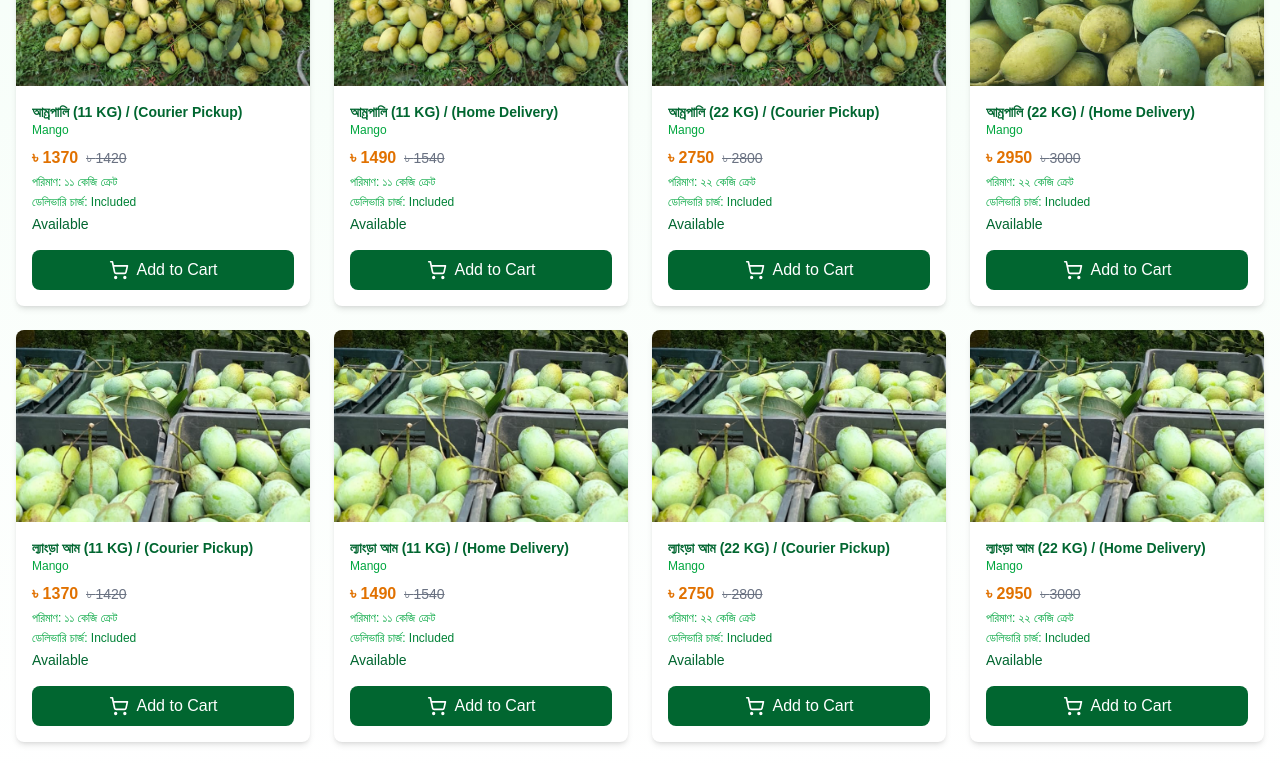
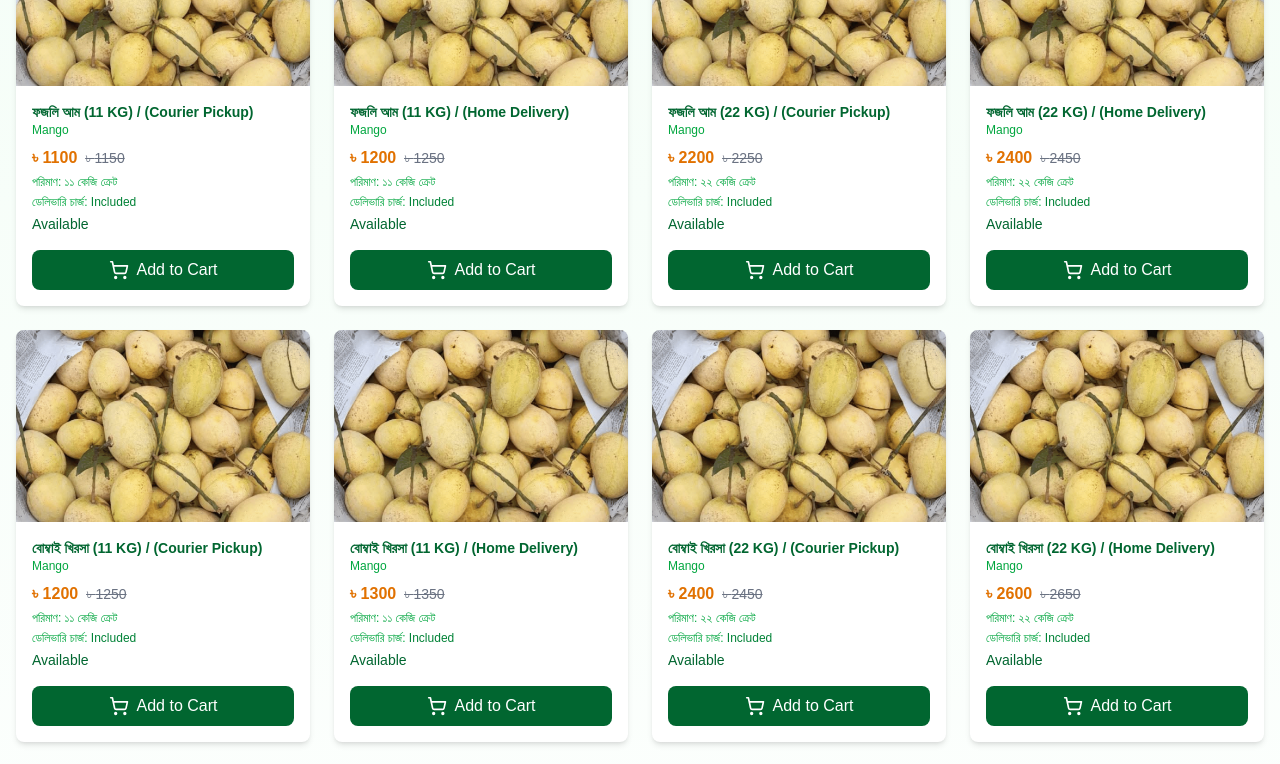
Before and after one commit to HubJourney123/ahnaf-farming-frontend, a Next.js app: page / in a window 1280 px wide. Shown: the part 2000-2764 px from the top of the page. Built offline with nearby package versions, Linux system fonts and the light colour scheme.

Commit message:
Update products.js

```diff
--- a/src/data/products.js
+++ b/src/data/products.js
@@ -80,7 +80,7 @@ const products = [
     price: 1430,
     image: '/mango/khirsapat.png',
     details: 'আমের সাইজ প্রতি ২০ কেজিতে প্রায় ৭৫-৯০ পিস হয়ে থাকে। নোট: প্রচন্ড গরমের কারণে বা কুরিয়ারে পরিবহণের সময় ৫-১০% আম হয়ত নষ্ট হতে পারে। এটা স্বাভাবিক। কিন্তু যদি ১৫% বা বেশি আম নষ্ট হয় তাহলে রাগারাগি না করে ছবিসহ বিষয়টা অবগত করার অনুরোধ রইল। আলোচনার মাধ্যমে অবশ্যই সমাধান করা হবে ',
-    availability: 'available',
+    availability: 'unavailable',
     পরিমাণ: '১১ কেজি ক্রেট',
     deliveryCharge: 0, // Free delivery
   },
@@ -92,7 +92,7 @@ const products = [
     price: 1530,
     image: '/mango/khirsapat.png',
     details: 'আমের সাইজ প্রতি ২০ কেজিতে প্রায় ৭৫-৯৫ পিস হয়ে থাকে। নোট: প্রচন্ড গরমের কারণে বা কুরিয়ারে পরিবহণের সময় ৫-১০% আম হয়ত নষ্ট হতে পারে। এটা স্বাভাবিক। কিন্তু যদি ১৫% বা বেশি আম নষ্ট হয় তাহলে রাগারাগি না করে ছবিসহ বিষয়টা অবগত করার অনুরোধ রইল। আলোচনার মাধ্যমে অবশ্যই সমাধান করা হবে ',
-    availability: 'available',
+    availability: 'unavailable',
     পরিমাণ: '১১ কেজি ক্রেট',
     deliveryCharge: 0, // Free delivery
   },
@@ -104,7 +104,7 @@ const products = [
     price: 2830,
     image: '/mango/khirsapat.png',
     details: 'আমের সাইজ প্রতি ২০ কেজিতে প্রায় ৭৫-৯০ পিস হয়ে থাকে। নোট: প্রচন্ড গরমের কারণে বা কুরিয়ারে পরিবহণের সময় ৫-১০% আম হয়ত নষ্ট হতে পারে। এটা স্বাভাবিক। কিন্তু যদি ১৫% বা বেশি আম নষ্ট হয় তাহলে রাগারাগি না করে ছবিসহ বিষয়টা অবগত করার অনুরোধ রইল। আলোচনার মাধ্যমে অবশ্যই সমাধান করা হবে',
-    availability: 'available',
+    availability: 'unavailable',
     পরিমাণ: '২২ কেজি ক্রেট',
     deliveryCharge: 0, // Free delivery
   },
@@ -116,7 +116,7 @@ const products = [
     price: 2980,
     image: '/mango/khirsapat.png',
     details: 'আমের সাইজ প্রতি ২০ কেজিতে প্রায় ৭৫-৯০ পিস হয়ে থাকে। নোট: প্রচন্ড গরমের কারণে বা কুরিয়ারে পরিবহণের সময় ৫-১০% আম হয়ত নষ্ট হতে পারে। এটা স্বাভাবিক। কিন্তু যদি ১৫% বা বেশি আম নষ্ট হয় তাহলে রাগারাগি না করে ছবিসহ বিষয়টা অবগত করার অনুরোধ রইল। আলোচনার মাধ্যমে অবশ্যই সমাধান করা হবে',
-    availability: 'available',
+    availability: 'unavailable',
     পরিমাণ: '২২ কেজি ক্রেট',
     deliveryCharge: 0, // Free delivery
   },
@@ -272,7 +272,7 @@ const products = [
     price: 1370,
     image: '/mango/langra.jpeg',
     details: 'আমের সাইজ প্রতি ২০ কেজিতে প্রায় ১০০-১২০ পিস হয়ে থাকে। গাছ এবং এলাকা ভেদে সামান্য কম বেশি হতে পারে। তবে আম গুলো ফ্রেশ এবং সুস্বাদু। Excellent Quality. নোট: প্রচন্ড গরমের কারণে বা কুরিয়ারে পরিবহণের সময় ৫-১০% আম হয়ত নষ্ট হতে পারে। এটা স্বাভাবিক। কিন্তু যদি ১৫% বা বেশি আম নষ্ট হয় তাহলে রাগারাগি না করে ছবিসহ বিষয়টা অবগত করার অনুরোধ রইল। আলোচনার মাধ্যমে অবশ্যই সমাধান করা হবে',
-    availability: 'available',
+    availability: 'unavailable',
     পরিমাণ: '১১ কেজি ক্রেট',
     deliveryCharge: 0, // Free delivery
   },
@@ -284,7 +284,7 @@ const products = [
     price: 1490,
     image: '/mango/langra.jpeg',
     details: 'আমের সাইজ প্রতি ২০ কেজিতে প্রায় ১০০-১২০ পিস হয়ে থাকে। গাছ এবং এলাকা ভেদে সামান্য কম বেশি হতে পারে। তবে আম গুলো ফ্রেশ এবং সুস্বাদু। Excellent Quality. নোট: প্রচন্ড গরমের কারণে বা কুরিয়ারে পরিবহণের সময় ৫-১০% আম হয়ত নষ্ট হতে পারে। এটা স্বাভাবিক। কিন্তু যদি ১৫% বা বেশি আম নষ্ট হয় তাহলে রাগারাগি না করে ছবিসহ বিষয়টা অবগত করার অনুরোধ রইল। আলোচনার মাধ্যমে অবশ্যই সমাধান করা হবে',
-    availability: 'available',
+    availability: 'unavailable',
     পরিমাণ: '১১ কেজি ক্রেট',
     deliveryCharge: 0, // Free delivery
   },
@@ -296,7 +296,7 @@ const products = [
     price: 2750,
     image: '/mango/langra.jpeg',
     details: 'আমের সাইজ প্রতি ২০ কেজিতে প্রায় ১০০-১২০ পিস হয়ে থাকে। গাছ এবং এলাকা ভেদে সামান্য কম বেশি হতে পারে। তবে আম গুলো ফ্রেশ এবং সুস্বাদু। Excellent Quality. নোট: প্রচন্ড গরমের কারণে বা কুরিয়ারে পরিবহণের সময় ৫-১০% আম হয়ত নষ্ট হতে পারে। এটা স্বাভাবিক। কিন্তু যদি ১৫% বা বেশি আম নষ্ট হয় তাহলে রাগারাগি না করে ছবিসহ বিষয়টা অবগত করার অনুরোধ রইল। আলোচনার মাধ্যমে অবশ্যই সমাধান করা হবে',
-    availability: 'available',
+    availability: 'unavailable',
     পরিমাণ: '২২ কেজি ক্রেট',
     deliveryCharge: 0, // Free delivery
   },
@@ -308,7 +308,7 @@ const products = [
     price: 2950,
     image: '/mango/langra.jpeg',
     details: 'আমের সাইজ প্রতি ২০ কেজিতে প্রায় ১০০-১২০ পিস হয়ে থাকে। গাছ এবং এলাকা ভেদে সামান্য কম বেশি হতে পারে। তবে আম গুলো ফ্রেশ এবং সুস্বাদু। Excellent Quality. নোট: প্রচন্ড গরমের কারণে বা কুরিয়ারে পরিবহণের সময় ৫-১০% আম হয়ত নষ্ট হতে পারে। এটা স্বাভাবিক। কিন্তু যদি ১৫% বা বেশি আম নষ্ট হয় তাহলে রাগারাগি না করে ছবিসহ বিষয়টা অবগত করার অনুরোধ রইল। আলোচনার মাধ্যমে অবশ্যই সমাধান করা হবে',
-    availability: 'available',
+    availability: 'unavailable',
     পরিমাণ: '২২ কেজি ক্রেট',
     deliveryCharge: 0, // Free delivery
   },
@@ -317,10 +317,10 @@ const products = [
     name: 'ফজলি আম (11 KG)',
     en:'(Courier Pickup)',
     category: 'Mango',
-    price: 2000,
+    price: 1100,
     image: '/mango/fazli.png',
     details: 'আমের সাইজ প্রতি ২০ কেজিতে প্রায় ৫০-৬০ পিস হয়ে থাকে। গাছ এবং এলাকা ভেদে সামান্য কম বেশি হতে পারে। তবে আম গুলো ফ্রেশ এবং সুস্বাদু। Excellent Quality',
-    availability: 'unavailable',
+    availability: 'available',
     পরিমাণ: '১১ কেজি ক্রেট',
     deliveryCharge: 0, // Free delivery
   },
@@ -329,10 +329,10 @@ const products = [
     name: 'ফজলি আম (11 KG)',
     en:'(Home Delivery)',
     category: 'Mango',
-    price: 2000,
+    price: 1200,
     image: '/mango/fazli.png',
     details: 'আমের সাইজ প্রতি ২০ কেজিতে প্রায় ৫০-৬০ পিস হয়ে থাকে। গাছ এবং এলাকা ভেদে সামান্য কম বেশি হতে পারে। তবে আম গুলো ফ্রেশ এবং সুস্বাদু। Excellent Quality',
-    availability: 'unavailable',
+    availability: 'available',
     পরিমাণ: '১১ কেজি ক্রেট',
     deliveryCharge: 0, // Free delivery
   },
@@ -341,10 +341,10 @@ const products = [
     name: 'ফজলি আম (22 KG)',
     en:'(Courier Pickup)',
     category: 'Mango',
-    price: 4000,
+    price: 2200,
     image: '/mango/fazli.png',
     details: 'আমের সাইজ প্রতি ২০ কেজিতে প্রায় ৫০-৬০ পিস হয়ে থাকে। গাছ এবং এলাকা ভেদে সামান্য কম বেশি হতে পারে। তবে আম গুলো ফ্রেশ এবং সুস্বাদু। Excellent Quality. নোট: প্রচন্ড গরমের কারণে বা কুরিয়ারে পরিবহণের সময় ৫-১০% আম হয়ত নষ্ট হতে পারে। এটা স্বাভাবিক। কিন্তু যদি ১৫% বা বেশি আম নষ্ট হয় তাহলে রাগারাগি না করে ছবিসহ বিষয়টা অবগত করার অনুরোধ রইল। আলোচনার মাধ্যমে অবশ্যই সমাধান করা হবে',
-    availability: 'unavailable',
+    availability: 'available',
     পরিমাণ: '২২ কেজি ক্রেট',
     deliveryCharge: 0, // Free delivery
   },
@@ -353,10 +353,10 @@ const products = [
     name: 'ফজলি আম (22 KG)',
     en:'(Home Delivery)',
     category: 'Mango',
-    price: 4000,
+    price: 2400,
     image: '/mango/fazli.png',
     details: 'আমের সাইজ প্রতি ২০ কেজিতে প্রায় ৫০-৬০ পিস হয়ে থাকে। গাছ এবং এলাকা ভেদে সামান্য কম বেশি হতে পারে। তবে আম গুলো ফ্রেশ এবং সুস্বাদু। Excellent Quality. নোট: প্রচন্ড গরমের কারণে বা কুরিয়ারে পরিবহণের সময় ৫-১০% আম হয়ত নষ্ট হতে পারে। এটা স্বাভাবিক। কিন্তু যদি ১৫% বা বেশি আম নষ্ট হয় তাহলে রাগারাগি না করে ছবিসহ বিষয়টা অবগত করার অনুরোধ রইল। আলোচনার মাধ্যমে অবশ্যই সমাধান করা হবে',
-    availability: 'unavailable',
+    availability: 'available',
     পরিমাণ: '২২ কেজি ক্রেট',
     deliveryCharge: 0, // Free delivery
   },
@@ -365,10 +365,10 @@ const products = [
     name: 'বোম্বাই খিরসা (11 KG)',
     en:'(Courier Pickup)',
     category: 'Mango',
-    price: 2000,
+    price: 1200,
     image: '/mango/fazli.png',
     details: 'আমের সাইজ প্রতি ২০ কেজিতে প্রায় ৫০-৬০ পিস হয়ে থাকে। গাছ এবং এলাকা ভেদে সামান্য কম বেশি হতে পারে। তবে আম গুলো ফ্রেশ এবং সুস্বাদু। Excellent Quality',
-    availability: 'unavailable',
+    availability: 'available',
     পরিমাণ: '১১ কেজি ক্রেট',
     deliveryCharge: 0, // Free delivery
   },
@@ -377,10 +377,10 @@ const products = [
     name: 'বোম্বাই খিরসা (11 KG)',
     en:'(Home Delivery)',
     category: 'Mango',
-    price: 2000,
+    price: 1300,
     image: '/mango/fazli.png',
     details: 'আমের সাইজ প্রতি ২০ কেজিতে প্রায় ৫০-৬০ পিস হয়ে থাকে। গাছ এবং এলাকা ভেদে সামান্য কম বেশি হতে পারে। তবে আম গুলো ফ্রেশ এবং সুস্বাদু। Excellent Quality',
-    availability: 'unavailable',
+    availability: 'available',
     পরিমাণ: '১১ কেজি ক্রেট',
     deliveryCharge: 0, // Free delivery
   },
@@ -389,10 +389,10 @@ const products = [
     name: 'বোম্বাই খিরসা (22 KG)',
     en:'(Courier Pickup)',
     category: 'Mango',
-    price: 4000,
+    price: 2400,
     image: '/mango/fazli.png',
     details: 'আমের সাইজ প্রতি ২০ কেজিতে প্রায় ৫০-৬০ পিস হয়ে থাকে। গাছ এবং এলাকা ভেদে সামান্য কম বেশি হতে পারে। তবে আম গুলো ফ্রেশ এবং সুস্বাদু। Excellent Quality. নোট: প্রচন্ড গরমের কারণে বা কুরিয়ারে পরিবহণের সময় ৫-১০% আম হয়ত নষ্ট হতে পারে। এটা স্বাভাবিক। কিন্তু যদি ১৫% বা বেশি আম নষ্ট হয় তাহলে রাগারাগি না করে ছবিসহ বিষয়টা অবগত করার অনুরোধ রইল। আলোচনার মাধ্যমে অবশ্যই সমাধান করা হবে',
-    availability: 'unavailable',
+    availability: 'available',
     পরিমাণ: '২২ কেজি ক্রেট',
     deliveryCharge: 0, // Free delivery
   },
@@ -401,10 +401,10 @@ const products = [
     name: 'বোম্বাই খিরসা (22 KG)',
     en:'(Home Delivery)',
     category: 'Mango',
-    price: 4000,
+    price: 2600,
     image: '/mango/fazli.png',
     details: 'আমের সাইজ প্রতি ২০ কেজিতে প্রায় ৫০-৬০ পিস হয়ে থাকে। গাছ এবং এলাকা ভেদে সামান্য কম বেশি হতে পারে। তবে আম গুলো ফ্রেশ এবং সুস্বাদু। Excellent Quality. নোট: প্রচন্ড গরমের কারণে বা কুরিয়ারে পরিবহণের সময় ৫-১০% আম হয়ত নষ্ট হতে পারে। এটা স্বাভাবিক। কিন্তু যদি ১৫% বা বেশি আম নষ্ট হয় তাহলে রাগারাগি না করে ছবিসহ বিষয়টা অবগত করার অনুরোধ রইল। আলোচনার মাধ্যমে অবশ্যই সমাধান করা হবে',
-    availability: 'unavailable',
+    availability: 'available',
     পরিমাণ: '২২ কেজি ক্রেট',
     deliveryCharge: 0, // Free delivery
   },
@@ -413,10 +413,10 @@ const products = [
     name: 'বারি-4 (11 KG)',
     en:'(Courier Pickup)',
     category: 'Mango',
-    price: 2000,
+    price: 1200,
     image: '/mango/fazli.png',
     details: 'আমের সাইজ প্রতি ২০ কেজিতে প্রায় ৫০-৬০ পিস হয়ে থাকে। গাছ এবং এলাকা ভেদে সামান্য কম বেশি হতে পারে। তবে আম গুলো ফ্রেশ এবং সুস্বাদু। Excellent Quality',
-    availability: 'unavailable',
+    availability: 'available',
     পরিমাণ: '১১ কেজি ক্রেট',
     deliveryCharge: 0, // Free delivery
   },
@@ -425,10 +425,10 @@ const products = [
     name: 'বারি-4 (11 KG)',
     en:'(Home Delivery)',
     category: 'Mango',
-    price: 2000,
+    price: 1300,
     image: '/mango/fazli.png',
     details: 'আমের সাইজ প্রতি ২০ কেজিতে প্রায় ৫০-৬০ পিস হয়ে থাকে। গাছ এবং এলাকা ভেদে সামান্য কম বেশি হতে পারে। তবে আম গুলো ফ্রেশ এবং সুস্বাদু। Excellent Quality',
-    availability: 'unavailable',
+    availability: 'available',
     পরিমাণ: '১১ কেজি ক্রেট',
     deliveryCharge: 0, // Free delivery
   },
@@ -437,10 +437,10 @@ const products = [
     name: 'বারি-4 (22 KG)',
     en:'(Courier Pickup)',
     category: 'Mango',
-    price: 4000,
+    price: 2400,
     image: '/mango/fazli.png',
     details: 'আমের সাইজ প্রতি ২০ কেজিতে প্রায় ৫০-৬০ পিস হয়ে থাকে। গাছ এবং এলাকা ভেদে সামান্য কম বেশি হতে পারে। তবে আম গুলো ফ্রেশ এবং সুস্বাদু। Excellent Quality. নোট: প্রচন্ড গরমের কারণে বা কুরিয়ারে পরিবহণের সময় ৫-১০% আম হয়ত নষ্ট হতে পারে। এটা স্বাভাবিক। কিন্তু যদি ১৫% বা বেশি আম নষ্ট হয় তাহলে রাগারাগি না করে ছবিসহ বিষয়টা অবগত করার অনুরোধ রইল। আলোচনার মাধ্যমে অবশ্যই সমাধান করা হবে',
-    availability: 'unavailable',
+    availability: 'available',
     পরিমাণ: '২২ কেজি ক্রেট',
     deliveryCharge: 0, // Free delivery
   },
@@ -449,10 +449,10 @@ const products = [
     name: 'বারি-4 (22 KG)',
     en:'(Home Delivery)',
     category: 'Mango',
-    price: 4000,
+    price: 2600,
     image: '/mango/fazli.png',
     details: 'আমের সাইজ প্রতি ২০ কেজিতে প্রায় ৫০-৬০ পিস হয়ে থাকে। গাছ এবং এলাকা ভেদে সামান্য কম বেশি হতে পারে। তবে আম গুলো ফ্রেশ এবং সুস্বাদু। Excellent Quality. নোট: প্রচন্ড গরমের কারণে বা কুরিয়ারে পরিবহণের সময় ৫-১০% আম হয়ত নষ্ট হতে পারে। এটা স্বাভাবিক। কিন্তু যদি ১৫% বা বেশি আম নষ্ট হয় তাহলে রাগারাগি না করে ছবিসহ বিষয়টা অবগত করার অনুরোধ রইল। আলোচনার মাধ্যমে অবশ্যই সমাধান করা হবে',
-    availability: 'unavailable',
+    availability: 'available',
     পরিমাণ: '২২ কেজি ক্রেট',
     deliveryCharge: 0, // Free delivery
   },
```
